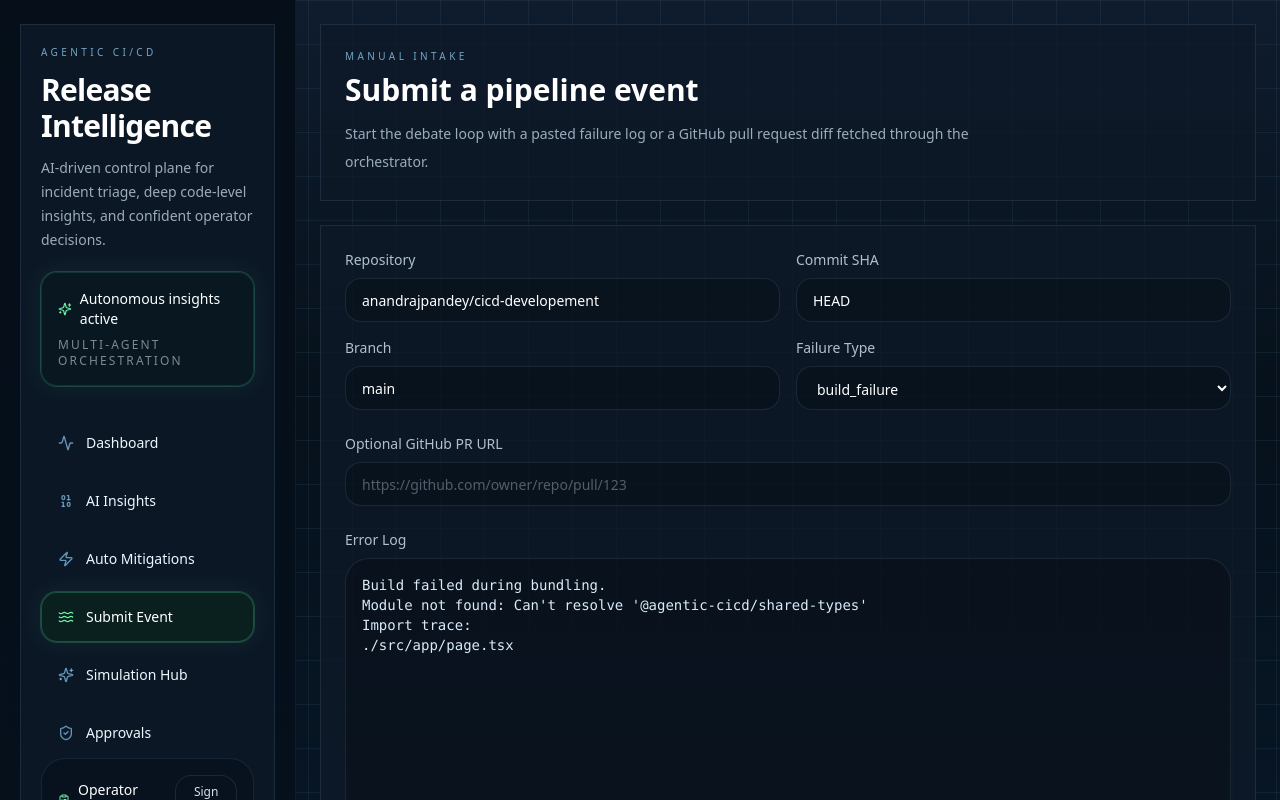
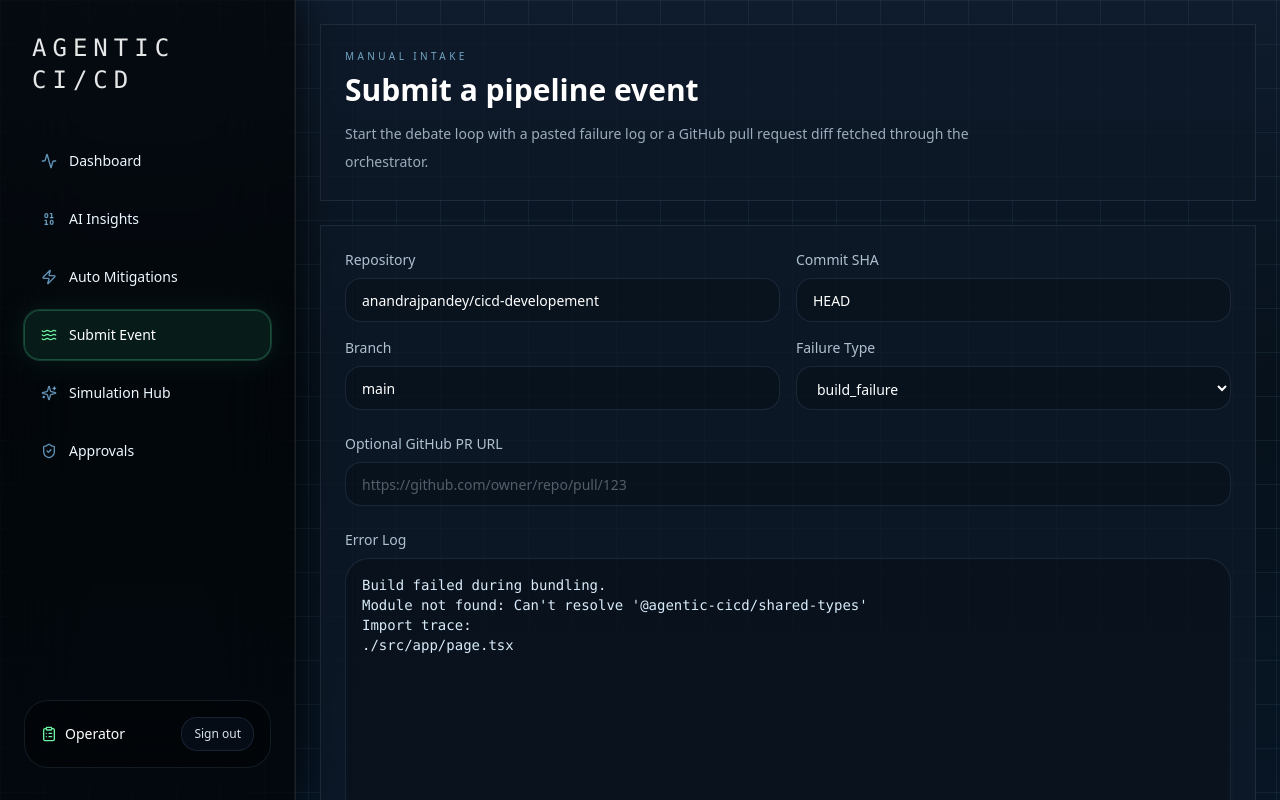
Before and after one commit to anandrajpandey/cicd-developement, a Next.js app in the folder apps/admin-panel/: page /events/new in a window 1280 px wide. Built offline with nearby package versions, Linux system fonts and the light colour scheme.

Commit message:
chore: auto-mitigation applied by Agentic CICD

```diff
--- a/apps/admin-panel/app/page.tsx
+++ b/apps/admin-panel/app/page.tsx
@@ -1,9 +1,8 @@
 import Link from 'next/link';
 
-import { ArrowRight, Flame, ShieldAlert, Waves } from 'lucide-react';
+import { ArrowRight, Flame, ShieldAlert, Waves, Github } from 'lucide-react';
 
 import { ExecutionPathStrip, getAdkCoverage } from '../components/execution-path-strip';
-import { ExecutionStatusCard } from '../components/execution-status-card';
 import { LiveCommitBanner } from '../components/live-commit-banner';
 import { RiskBadge } from '../components/risk-badge';
 import { getTrpcCaller } from '../lib/trpc/server';
@@ -21,7 +20,7 @@ export default async function DashboardPage() {
       <section className="panel animated-panel overflow-hidden p-8">
         <div className="grid gap-8 xl:grid-cols-[1.1fr_0.9fr]">
           <div>
-            <p className="eyebrow">Mission Control</p>
+            <p className="eyebrow">System Overview</p>
             <h1 className="mt-3 max-w-3xl text-5xl font-semibold tracking-tight text-white">
               AI-Powered Release Intelligence
             </h1>
@@ -47,6 +46,25 @@ export default async function DashboardPage() {
               >
                 Pending Approvals
               </Link>
+            </div>
+
+            <div className="mt-8 flex items-center justify-between rounded-2xl border border-[rgba(98,129,156,0.18)] bg-black/40 p-4 w-fit min-w-[340px]">
+              <div className="flex items-center gap-4">
+                <div className="flex h-10 w-10 items-center justify-center rounded-full bg-white/10">
+                  <Github className="h-5 w-5 text-white" />
+                </div>
+                <div>
+                  <p className="text-sm font-medium text-white/90">Connected Repository</p>
+                  <p className="text-xs font-mono text-mist/70 tracking-wider">agentic-cicd/dash</p>
+                </div>
+              </div>
+              <div className="ml-8 flex items-center gap-2 rounded-full bg-mint/10 px-3 py-1 text-xs font-semibold text-mint">
+                <span className="relative flex h-2 w-2">
+                  <span className="absolute inline-flex h-full w-full animate-ping rounded-full bg-mint opacity-75"></span>
+                  <span className="relative inline-flex h-2 w-2 rounded-full bg-mint"></span>
+                </span>
+                Active
+              </div>
             </div>
           </div>
 
@@ -101,12 +119,6 @@ export default async function DashboardPage() {
           <h2 className="mt-2 text-2xl font-semibold text-white">Latest pipeline decisions</h2>
         </div>
 
-        {decisions[0]?.executionMeta ? (
-          <div className="mt-6">
-            <ExecutionStatusCard meta={decisions[0].executionMeta} />
-          </div>
-        ) : null}
-
         <div className="mt-6 space-y-3">
           {decisions.length === 0 ? (
             <div className="rounded-3xl border border-dashed border-line p-8 text-sm text-mist/60">
--- a/apps/admin-panel/components/debate/DebateViewer.tsx
+++ b/apps/admin-panel/components/debate/DebateViewer.tsx
@@ -360,7 +360,7 @@ export function DebateViewer({
     <div className="fixed inset-0 z-[100] bg-[#0A0A0A] overflow-hidden flex flex-col font-sans">
       <div className="flex-none p-4 flex items-center justify-between bg-[#0F1218]">
         <div className="flex items-center gap-4">
-            <h1 className="text-xl font-bold text-white tracking-widest uppercase">X-Ray Trace</h1>
+            <h1 className="text-xl font-bold text-white tracking-widest uppercase">Agentic Trace</h1>
             <p className="text-mist/70 text-sm font-mono mt-0.5">Event {eventId.slice(0, 8)}</p>
         </div>
         <div className="flex bg-white/5 rounded-lg p-1 gap-1">
--- a/apps/admin-panel/components/shell.tsx
+++ b/apps/admin-panel/components/shell.tsx
@@ -25,27 +25,12 @@ export function Shell({ children }: PropsWithChildren) {
   return (
     <div className="glass-grid h-screen min-h-screen overflow-hidden">
       <div className="grid h-screen grid-cols-[296px_minmax(0,1fr)]">
-        <aside className="border-r border-white/5 bg-[linear-gradient(180deg,rgba(5,14,24,0.98),rgba(6,17,28,0.98))] px-5 py-6">
-          <div className="panel flex h-full flex-col justify-between p-5">
-            <div className="space-y-8">
-              <div>
-                <p className="eyebrow">Agentic CI/CD</p>
-                <h1 className="mt-3 text-3xl font-semibold tracking-tight text-white">
-                  Release Intelligence
+<aside className="border-r border-white/10 bg-black/60 shadow-[inset_-1px_0_0_rgba(255,255,255,0.05),0_0_40px_rgba(0,0,0,0.8)] backdrop-blur-2xl flex h-full flex-col justify-between py-8 px-6">
+          <div className="space-y-10">
+            <div className="px-2">
+              <h1 className="text-2xl font-light tracking-[0.25em] text-white/90 uppercase font-mono">
+                Agentic CI/CD
               </h1>
-                <p className="mt-3 text-sm leading-6 text-mist/70">
-                  AI-driven control plane for incident triage, deep code-level insights, and
-                  confident operator decisions.
-                </p>
-                <div className="mt-5 rounded-2xl border border-[rgba(93,255,178,0.12)] bg-[rgba(8,24,32,0.82)] p-4 soft-glow-ring">
-                  <div className="flex items-center gap-2 text-sm font-medium text-white">
-                    <Sparkles className="h-4 w-4 text-mint" />
-                    Autonomous insights active
-                  </div>
-                  <p className="mt-2 text-xs uppercase tracking-[0.18em] text-mist/55">
-                    Multi-Agent Orchestration
-                  </p>
-                </div>
             </div>
 
             <nav className="space-y-2">
@@ -74,19 +59,13 @@ export function Shell({ children }: PropsWithChildren) {
             </nav>
           </div>
 
-            <div className="rounded-3xl border border-[rgba(98,129,156,0.18)] bg-[rgba(7,18,30,0.82)] p-4 text-sm text-mist/75">
-              <div className="mb-2 flex items-center justify-between gap-3">
-                <div className="flex items-center gap-2 text-white">
-                  <ClipboardList className="h-4 w-4 text-mint" />
-                  <span className="font-medium">Operator Session</span>
+          <div className="rounded-3xl border border-[rgba(98,129,156,0.18)] bg-[rgba(0,0,0,0.4)] p-4 text-sm text-mist/75">
+            <div className="flex items-center justify-between gap-1">
+              <div className="flex items-center gap-2 text-white min-w-0">
+                <ClipboardList className="h-4 w-4 shrink-0 text-mint" />
+                <span className="font-medium truncate">Operator</span>
               </div>
               <SignOutButton />
-              </div>
-              <p className="mb-3">admin@local.dev</p>
-              <p>
-                Advanced AI monitoring capabilities with comprehensive failure insights and resolution
-                controls.
-              </p>
             </div>
           </div>
         </aside>
--- a/apps/admin-panel/components/testcase-list.tsx
+++ b/apps/admin-panel/components/testcase-list.tsx
@@ -47,7 +47,7 @@ Warning: React hook missing dependency: 'router'. (react-hooks/exhaustive-deps)`
     title: 'High Risk: Critical Dependency Security Exploit / Missing Root Module',
     description: 'A severe CVE vulnerability or missing critical dependency causing a catastrophic build failure.',
     tier: 'HIGH',
-    failureType: 'build_failure',
+    failureType: 'integration_test_failure',
     errorLog: `Error: Critical Vulnerability Detected!
 [CVE-2026-99123] Arbitrary Code Execution via compromised package 'express-core'
 Severity: CRITICAL
@@ -55,7 +55,12 @@ Severity: CRITICAL
 Build aggressively halted by security gate.
 
 FATAL ERROR: In addition, Webpack failed to resolve module 'root-crypto-engine'.
-Module not found: Error: Can't resolve 'root-crypto-engine' in '/src/auth'`,
+Module not found: Error: Can't resolve 'root-crypto-engine' in '/src/auth'
+
+FAIL  src/tests/billing-cycle.test.ts
+  ✖ integration test failed to start due to missing crypto engine
+
+Lint Error: legacy_invoices table is deprecated and missing.`,
     color: 'border-red-500/20 bg-red-500/10 text-red-400',
     hover: 'hover:bg-red-500/20'
   }
```
Also changed, not shown: 2 other files (tests, documents, lock files or other folders). Lines whose indentation alone changed are shown as unchanged.
